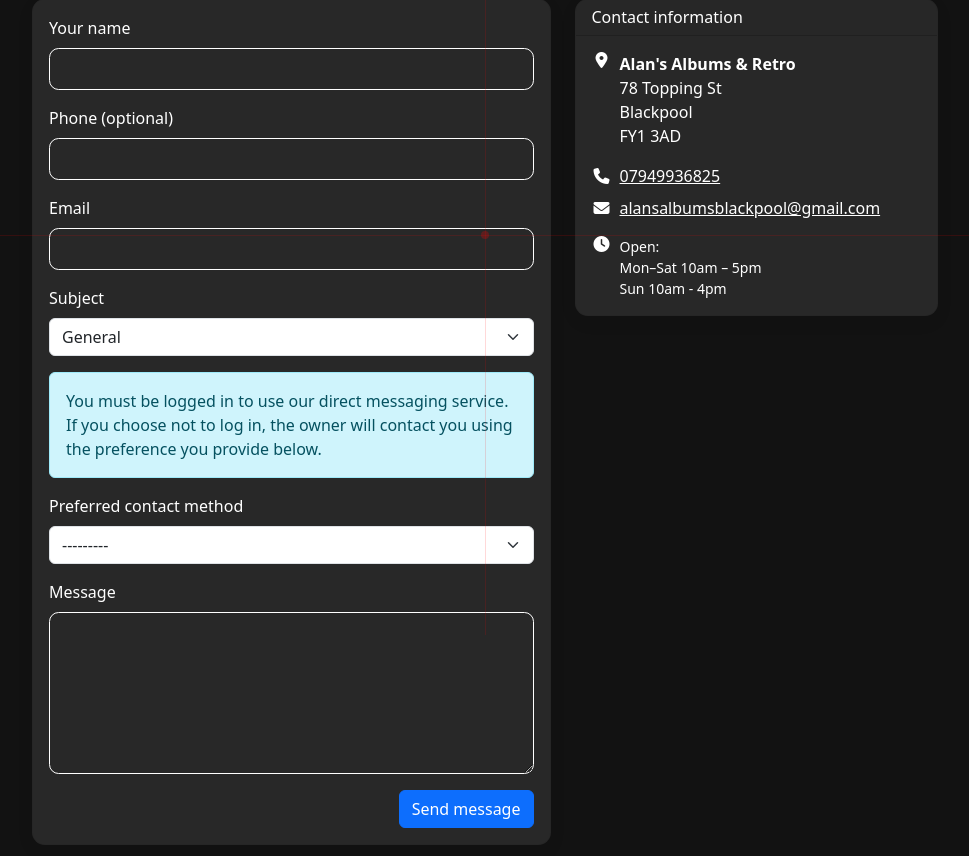
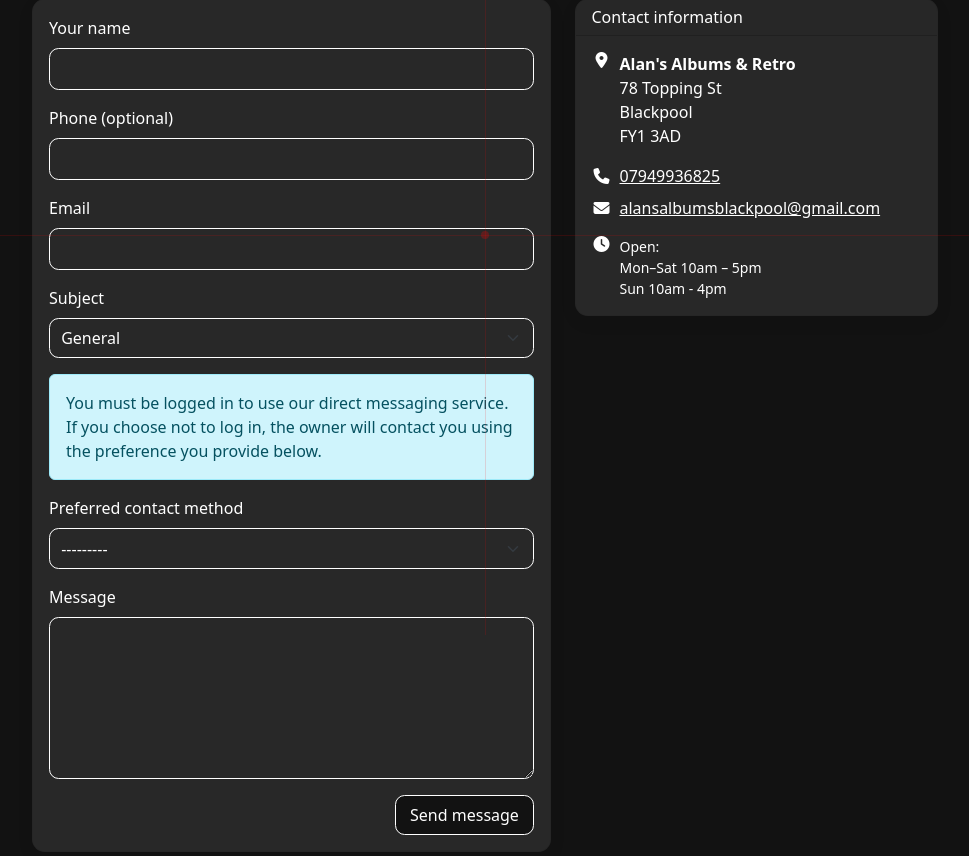
Before and after one commit to zZWinterZz/alans-albums, a Django app: page /contact/ in a window 1280 px wide. Shown: the part 165-1021 px from the top of the page, without its empty margins (155-1124 px from the left). Run offline with Django 4.2, Linux system fonts and the light colour scheme; some libraries are stand-ins or nearby versions.

Commit message:
fix: Ensure select elements inside cards inherit theme colors and update button class for consistency

```diff
--- a/static/css/style.css
+++ b/static/css/style.css
@@ -246,6 +246,21 @@ body.debug-center-guides .center-dot{
     padding: .5rem .75rem !important;
 }
 
+/* Ensure selects inside cards inherit theme colors even when the widget
+   isn't rendered with the .form-control class (some Django widgets omit it) */
+.card select{
+    background-color: var(--card-surface, #fff) !important;
+    color: var(--text-primary, #111) !important;
+    border: 1px solid var(--text-primary, rgba(0,0,0,0.08)) !important;
+    padding: .45rem .7rem !important;
+    border-radius: .6rem !important;
+    -webkit-appearance: none !important;
+    appearance: none !important;
+}
+.card select option{
+    color: var(--text-primary, #111) !important;
+}
+
 /* Ensure the entire card surface follows the active color scheme so cards
    (including manage landing/search cards) match themed surfaces. */
 .card{
--- a/templates/contact.html
+++ b/templates/contact.html
@@ -95,7 +95,7 @@
                   <div class="form-text">You may upload up to 5 JPG/PNG images. Each must be under 5MB.</div>
                 </div>
                 <div class="d-flex justify-content-end">
-                  <button class="btn btn-primary" type="submit">Send message</button>
+                  <button class="btn btn-primary button-primary" type="submit">Send message</button>
                 </div>
               </form>
             </div>
```
